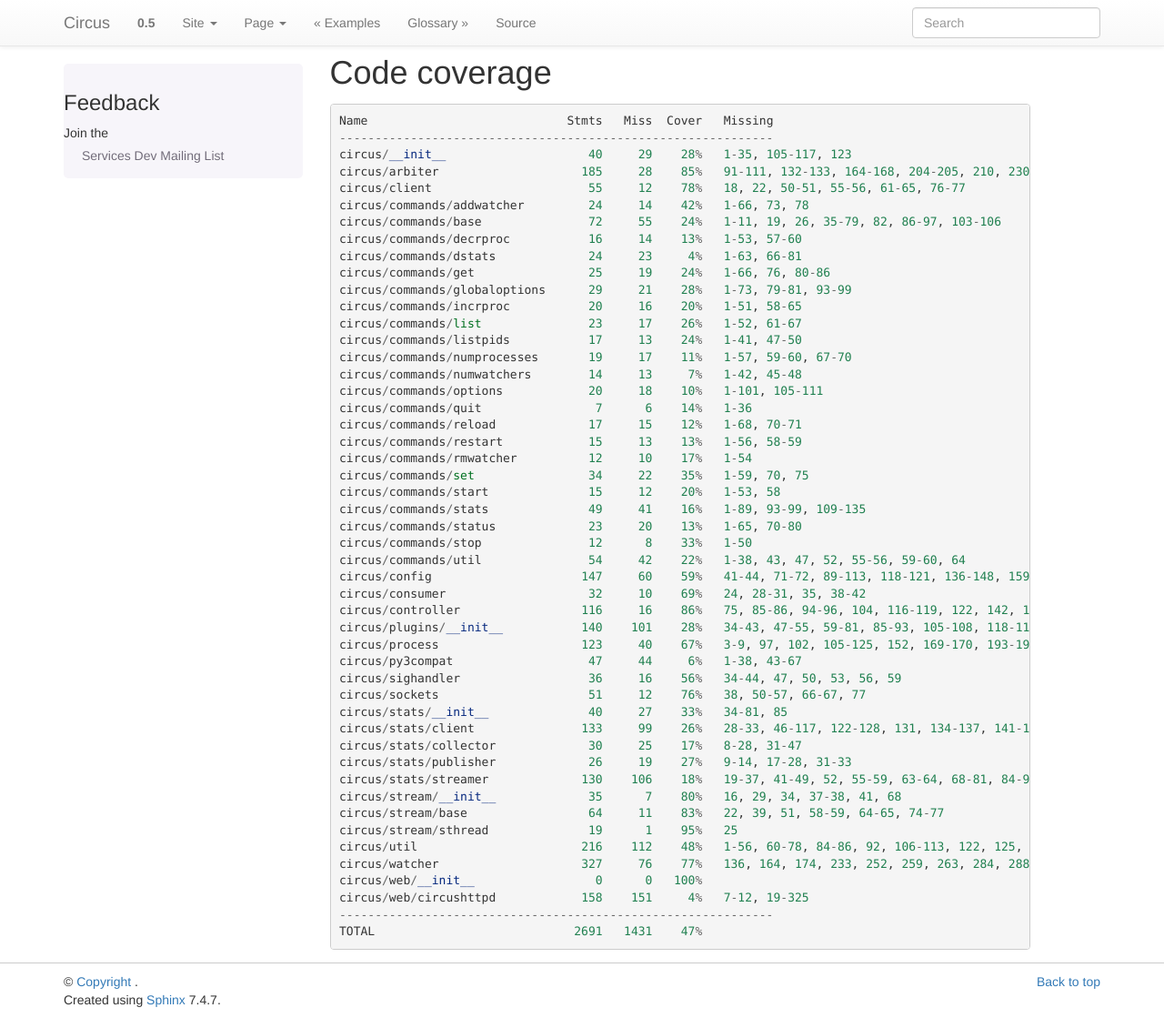
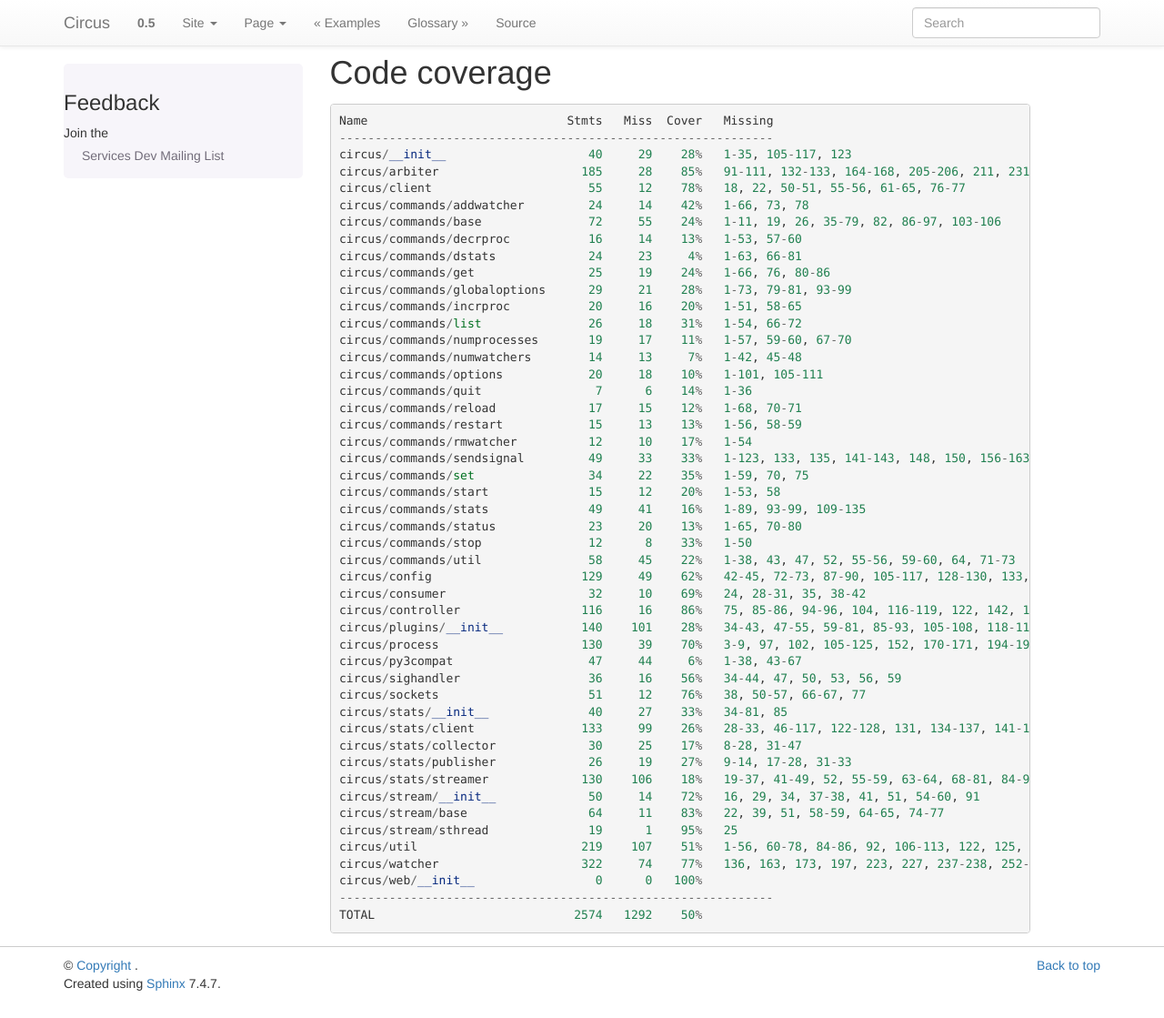
Before and after one commit to circus-tent/circus, a Sphinx documentation site: the page built from docs/source/coverage.rst, in a window 1280 px wide and 1119 px high. Shown: the whole window at 91% size. Built offline with Sphinx 7.4.7, drawn with Linux system fonts in a browser that asks for light colours; pages that are not in the unit, such as notebooks, are missing from menus.

```diff
--- a/README.rst
+++ b/README.rst
@@ -2,7 +2,7 @@
 Circus
 ======
 
-Circus is a program that runs and watches several processes.
+Circus is a program that runs and watches processes and sockets.
 
 Circus can be used as a library or through the command line.
 
--- a/docs/source/coverage.rst
+++ b/docs/source/coverage.rst
@@ -8,7 +8,7 @@ Code coverage
     Name                            Stmts   Miss  Cover   Missing
     -------------------------------------------------------------
     circus/__init__                    40     29    28%   1-35, 105-117, 123
-    circus/arbiter                    185     28    85%   91-111, 132-133, 164-168, 204-205, 210, 230, 234-239, 258, 274, 304
+    circus/arbiter                    185     28    85%   91-111, 132-133, 164-168, 205-206, 211, 231, 235-240, 259, 275, 305
     circus/client                      55     12    78%   18, 22, 50-51, 55-56, 61-65, 76-77
     circus/commands/addwatcher         24     14    42%   1-66, 73, 78
     circus/commands/base               72     55    24%   1-11, 19, 26, 35-79, 82, 86-97, 103-106
@@ -17,8 +17,7 @@ Code coverage
     circus/commands/get                25     19    24%   1-66, 76, 80-86
     circus/commands/globaloptions      29     21    28%   1-73, 79-81, 93-99
     circus/commands/incrproc           20     16    20%   1-51, 58-65
-    circus/commands/list               23     17    26%   1-52, 61-67
-    circus/commands/listpids           17     13    24%   1-41, 47-50
+    circus/commands/list               26     18    31%   1-54, 66-72
     circus/commands/numprocesses       19     17    11%   1-57, 59-60, 67-70
     circus/commands/numwatchers        14     13     7%   1-42, 45-48
     circus/commands/options            20     18    10%   1-101, 105-111
@@ -26,17 +25,18 @@ Code coverage
     circus/commands/reload             17     15    12%   1-68, 70-71
     circus/commands/restart            15     13    13%   1-56, 58-59
     circus/commands/rmwatcher          12     10    17%   1-54
+    circus/commands/sendsignal         49     33    33%   1-123, 133, 135, 141-143, 148, 150, 156-163
     circus/commands/set                34     22    35%   1-59, 70, 75
     circus/commands/start              15     12    20%   1-53, 58
     circus/commands/stats              49     41    16%   1-89, 93-99, 109-135
     circus/commands/status             23     20    13%   1-65, 70-80
     circus/commands/stop               12      8    33%   1-50
-    circus/commands/util               54     42    22%   1-38, 43, 47, 52, 55-56, 59-60, 64
-    circus/config                     147     60    59%   41-44, 71-72, 89-113, 118-121, 136-148, 159-161, 164, 175, 180, 183, 186, 188, 193-218
+    circus/commands/util               58     45    22%   1-38, 43, 47, 52, 55-56, 59-60, 64, 71-73
+    circus/config                     129     49    62%   42-45, 72-73, 87-90, 105-117, 128-130, 133, 144, 149, 152, 155, 157, 162-190
     circus/consumer                    32     10    69%   24, 28-31, 35, 38-42
     circus/controller                 116     16    86%   75, 85-86, 94-96, 104, 116-119, 122, 142, 145, 151, 156-157
     circus/plugins/__init__           140    101    28%   34-43, 47-55, 59-81, 85-93, 105-108, 118-119, 131, 136, 141, 149-160, 181-247, 251
-    circus/process                    123     40    67%   3-9, 97, 102, 105-125, 152, 169-170, 193-194, 198, 204, 210, 216-219, 224-229, 242-243, 247
+    circus/process                    130     39    70%   3-9, 97, 102, 105-125, 152, 170-171, 194-195, 199, 205, 211, 217-220, 225-230, 248, 272
     circus/py3compat                   47     44     6%   1-38, 43-67
     circus/sighandler                  36     16    56%   34-44, 47, 50, 53, 56, 59
     circus/sockets                     51     12    76%   38, 50-57, 66-67, 77
@@ -45,12 +45,11 @@ Code coverage
     circus/stats/collector             30     25    17%   8-28, 31-47
     circus/stats/publisher             26     19    27%   9-14, 17-28, 31-33
     circus/stats/streamer             130    106    18%   19-37, 41-49, 52, 55-59, 63-64, 68-81, 84-90, 93-105, 108-130, 136-160, 164-172
-    circus/stream/__init__             35      7    80%   16, 29, 34, 37-38, 41, 68
+    circus/stream/__init__             50     14    72%   16, 29, 34, 37-38, 41, 51, 54-60, 91
     circus/stream/base                 64     11    83%   22, 39, 51, 58-59, 64-65, 74-77
     circus/stream/sthread              19      1    95%   25
-    circus/util                       216    112    48%   1-56, 60-78, 84-86, 92, 106-113, 122, 125, 134-135, 139-140, 144-145, 153-154, 160-161, 165-166, 170-173, 177-178, 184-185, 190, 192, 202, 211, 224, 232, 244, 252, 254, 258-264, 270-275, 280-294, 307-308, 325, 330-331
-    circus/watcher                    327     76    77%   136, 164, 174, 233, 252, 259, 263, 284, 288, 291-292, 297, 324, 340, 343-346, 375-376, 379-380, 388, 406-408, 421-423, 427, 430-435, 441-446, 452-453, 463-464, 500, 520-523, 530, 533, 536-538, 549, 563, 578-579, 583, 586, 588-589, 591-592, 594-595, 597, 599-600, 604-609
+    circus/util                       219    107    51%   1-56, 60-78, 84-86, 92, 106-113, 122, 125, 160-161, 165-166, 170-173, 177-178, 184-185, 190, 192, 202, 211, 224, 232, 244, 252, 254, 258-267, 273-282, 288-302, 315-316, 333, 338-339
+    circus/watcher                    322     74    77%   136, 163, 173, 197, 223, 227, 237-238, 252-253, 256-257, 261, 278, 288, 304, 307-310, 338-339, 342-343, 350, 380-382, 393-398, 404-409, 415-416, 426-427, 476, 496-499, 506, 509, 512-514, 525, 551-552, 556, 559, 561-562, 564-565, 567-568, 570, 572-573, 577-582
     circus/web/__init__                 0      0   100%
-    circus/web/circushttpd            158    151     4%   7-12, 19-325
     -------------------------------------------------------------
-    TOTAL                            2691   1431    47%
+    TOTAL                            2574   1292    50%
--- a/setup.py
+++ b/setup.py
@@ -23,7 +23,7 @@ setup(name='circus',
       version=__version__,
       packages=find_packages(),
       description=("Circus is a program that will let you run and watch "
-                   " multiple processes."),
+                   " multiple processes and sockets."),
       long_description=README + '\n' + CHANGES,
       author="Mozilla Foundation & contributors",
       author_email="services-dev@lists.mozila.org",
```
Also changed, not shown: docs/source/configuration.rst (+33 -5 lines), docs/source/index.rst (+20 -0 lines), docs/source/sockets.rst (added, +117 -0 lines).
